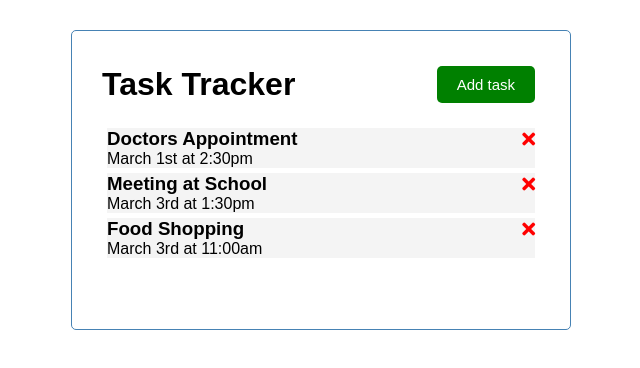
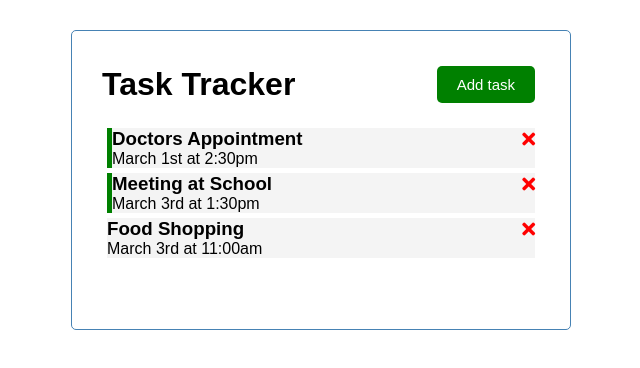
Before and after one commit to Jonathan-Challenger/Web_dev_tutorials, a Vue app in the folder vue-crash-course/: page / in a window 1280 px wide. Shown: the top 368 px of the page, without its empty margins (319-959 px from the left). Built offline with nearby package versions, Linux system fonts and the light colour scheme.

Commit message:
updating files

```diff
--- a/vue-crash-course/src/App.vue
+++ b/vue-crash-course/src/App.vue
@@ -1,7 +1,7 @@
 <template>
   <div class="container">
     <Header title="Task Tracker"/>
-    <Tasks :tasks="tasks" />
+    <Tasks @delete-task="deleteTask" :tasks="tasks" />
   </div>
 </template>
 
@@ -19,6 +19,11 @@
     return {
       tasks: []
     }
+  },
+  methods: {
+    deleteTask(id) {
+      console.log('task', id);
+    },
   },
   created() {
     this.tasks = [
--- a/vue-crash-course/src/components/Task.vue
+++ b/vue-crash-course/src/components/Task.vue
@@ -1,7 +1,7 @@
 <template>
-    <div class="task">
+    <div :class="[task.reminder ? 'reminder' : '', 'task']">
         <h3>{{ task.text }}
-            <i class="fas fa-times"></i>
+            <i @click="onDelete(task.id)" class="fas fa-times"></i>
         </h3>
         <p>{{ task.day }}</p>
     </div>
@@ -12,7 +12,12 @@
     name: 'Task',
     props: {
         task: Object
-    }
+    },
+    methods: {
+        onDelete(id) {
+            this.$emit('delete-task', id)
+        },
+    },
 }
 </script>
 
--- a/vue-crash-course/src/components/Tasks.vue
+++ b/vue-crash-course/src/components/Tasks.vue
@@ -1,6 +1,6 @@
 <template>
     <div v-for="task in tasks" :key="task.id">
-        <Task :task="task" />
+        <Task @delete-task="$emit('delete-task', task.id)" :task="task" />
     </div>
 </template>
 
@@ -14,6 +14,7 @@
     },
     components: {
         Task
-    }
+    },
+    emits: ['delete-task'],
 }
 </script>
```
